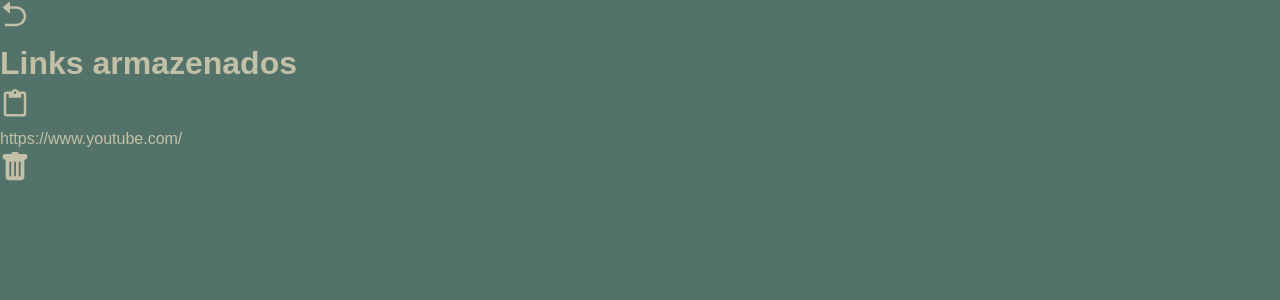
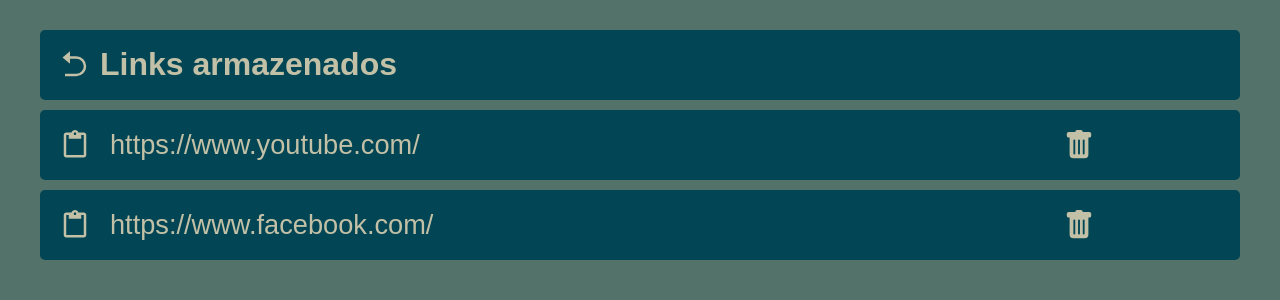
Before and after one commit to joaocorner/url-shortener, a React (Create React App) app: page /Links in a window 1280 px wide. Shown: the top 300 px of the page. Built offline with nearby package versions, Linux system fonts and the light colour scheme.

Commit message:
updating style from link page

```diff
--- a/src/pages/Links/Links.js
+++ b/src/pages/Links/Links.js
@@ -1,4 +1,4 @@
-// import "./Links.scss";
+import "./Links.scss";
 
 import { BsFillTrashFill } from "react-icons/bs";
 import { RiArrowGoBackFill } from "react-icons/ri";
@@ -18,6 +18,13 @@ const Links = () => {
         </div>
         <BsFillTrashFill size={30} className="icon" />
       </div>
+      <div className="container-external">
+        <div className="container-internal">
+          <MdContentPaste className="icon" size={30} />
+          <p>https://www.facebook.com/</p>
+        </div>
+        <BsFillTrashFill size={30} className="icon" />
+      </div>
     </body>
   );
 };
--- /dev/null
+++ b/src/pages/Links/Links.scss
@@ -0,0 +1,50 @@
+$Holiday-Cheer-1-hex: #024554;
+$Holiday-Cheer-2-hex: #53736a;
+$Holiday-Cheer-3-hex: #6a8c69;
+$Holiday-Cheer-4-hex: #a8b545;
+$Holiday-Cheer-5-hex: #c2c0a6;
+$font-stack: Arial, Helvetica, sans-serif;
+$border-radius: 5px;
+
+.icon:hover {
+  cursor: pointer;
+}
+
+.container-links {
+  margin: 30px 40px;
+
+  header {
+    display: flex;
+    align-items: center;
+    background-color: $Holiday-Cheer-1-hex;
+    padding: 5px 20px;
+    border-radius: $border-radius;
+    height: 70px;
+
+    h1 {
+      margin: 0 10px;
+    }
+  }
+
+  .container-external {
+    display: flex;
+    border-radius: $border-radius;
+    margin: 10px 0;
+    background-color: $Holiday-Cheer-1-hex;
+    align-items: center;
+    height: 70px;
+
+    .container-internal {
+      width: 80vw;
+      display: flex;
+      padding: 10px 20px;
+      margin: 15px 0;
+      align-items: center;
+
+      p {
+        margin: 0 20px;
+        font-size: 1.7rem;
+      }
+    }
+  }
+}
```
